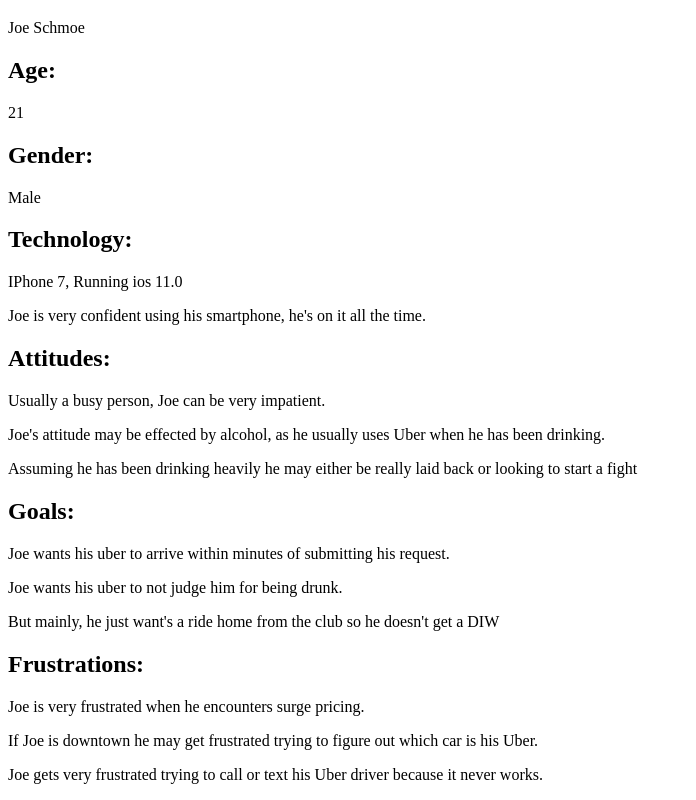
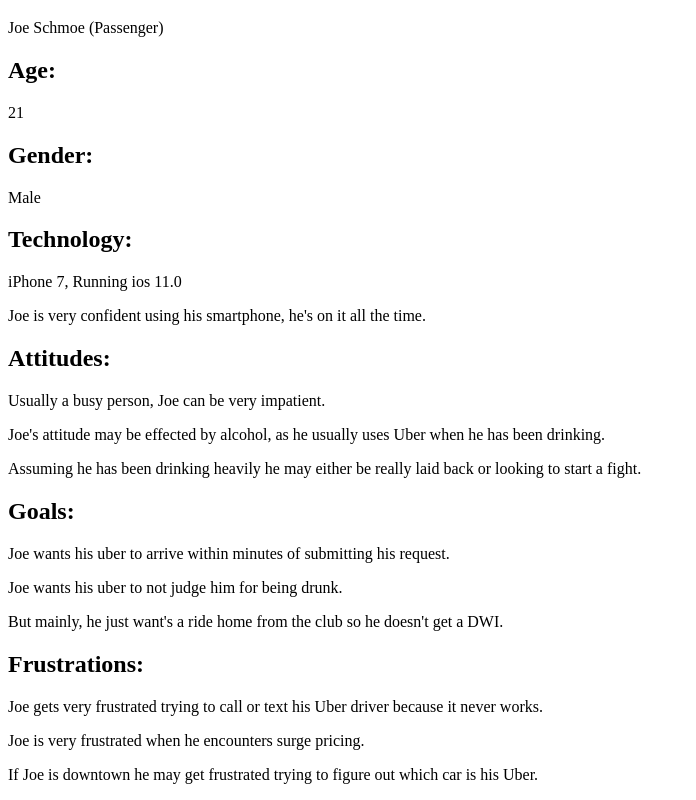
Before and after one commit to jticer4/snap-uber, a plain HTML site: page index.html in a window 1280 px wide. Shown: the part 61-861 px from the top of the page, without its empty margins (0-696 px from the left). Drawn offline with Linux system fonts and the light colour scheme.

Commit message:
made some spelling corrections and rearranged my "frustrations" list

```diff
--- a/index.html
+++ b/index.html
@@ -6,25 +6,25 @@
 	</head>
 	<body>
 		<h1>Name:</h1>
-		<p>Joe Schmoe</p>
+		<p>Joe Schmoe (Passenger)</p>
 		<h2>Age:</h2>
 		<p>21</p>
 		<h2>Gender:</h2>
 		<p>Male</p>
 		<h2>Technology:</h2>
-		<p>IPhone 7, Running ios 11.0</p>
+		<p>iPhone 7, Running ios 11.0</p>
 		<p>Joe is very confident using his smartphone, he's on it all the time.</p>
 		<h2>Attitudes:</h2>
 		<p>Usually a busy person, Joe can be very impatient.</p>
 		<p>Joe's attitude may be effected by alcohol, as he usually uses Uber when he has been drinking.</p>
-		<p>Assuming he has been drinking heavily he may either be really laid back or looking to start a fight</p>
+		<p>Assuming he has been drinking heavily he may either be really laid back or looking to start a fight.</p>
 		<h2>Goals:</h2>
 		<p>Joe wants his uber to arrive within minutes of submitting his request.</p>
 		<p>Joe wants his uber to not judge him for being drunk.</p>
-		<p>But mainly, he just want's a ride home from the club so he doesn't get a DIW</p>
+		<p>But mainly, he just want's a ride home from the club so he doesn't get a DWI.</p>
 		<h2>Frustrations:</h2>
+		<p>Joe gets very frustrated trying to call or text his Uber driver because it never works.</p>
 		<p>Joe is very frustrated when he encounters surge pricing.</p>
 		<p>If Joe is downtown he may get frustrated trying to figure out which car is his Uber.</p>
-		<p>Joe gets very frustrated trying to call or text his Uber driver because it never works.</p>
 	</body>
 </html>
```
